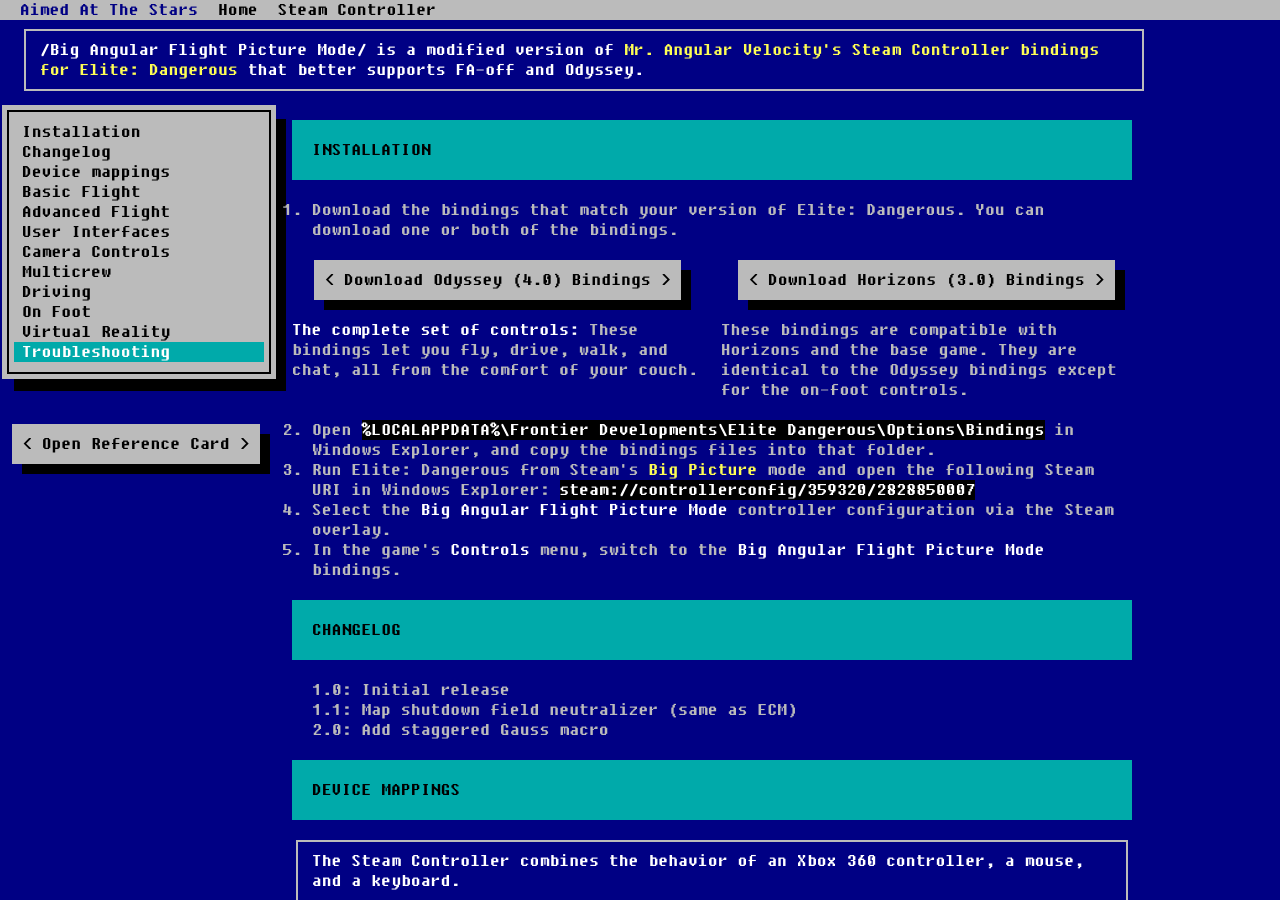
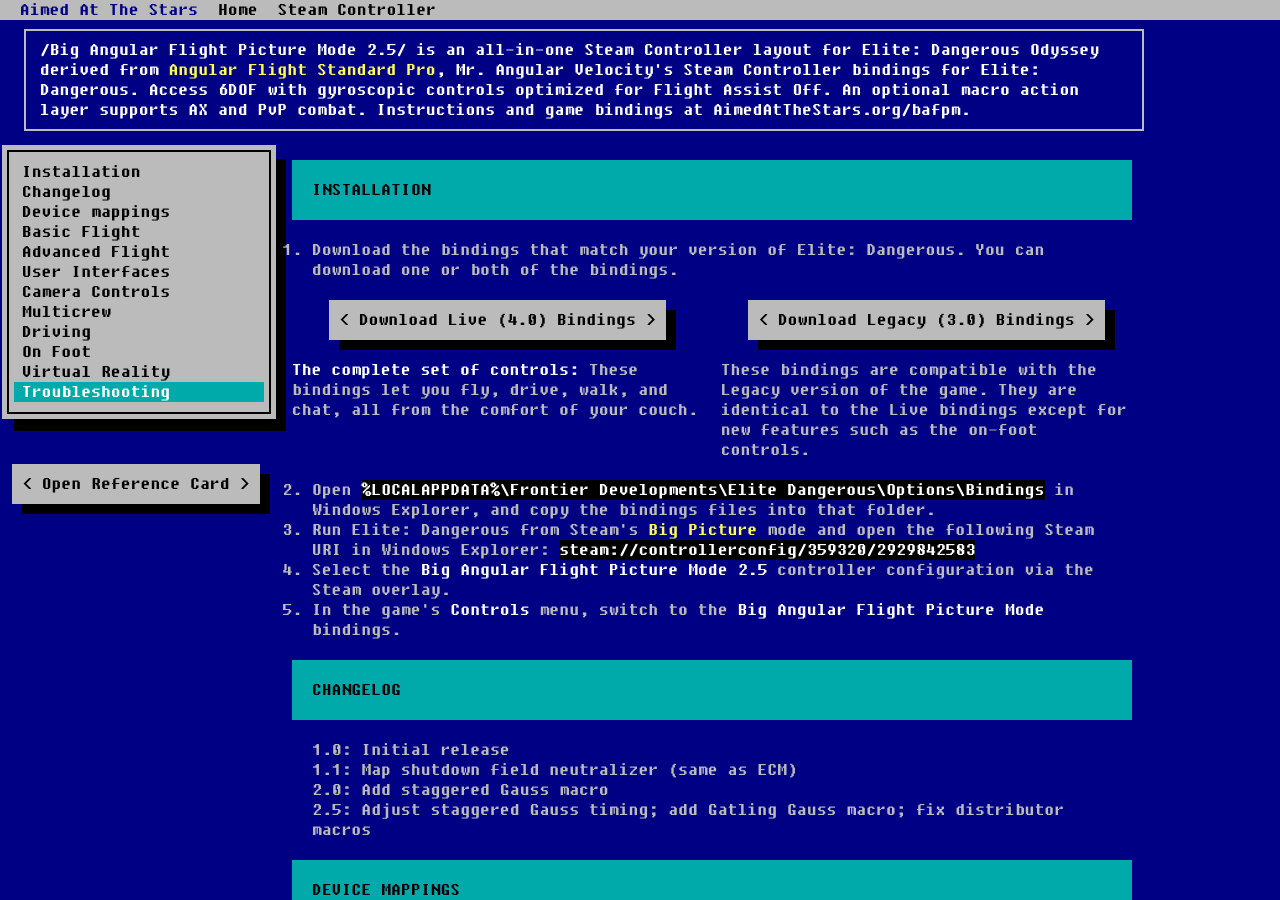
Before and after one commit to irtnog/aimedatthestars.org, a Jekyll site: the page built from bafpm/index.html, in a window 1280 px wide and 900 px high. Built offline with Jekyll 4.4.1, drawn with Linux system fonts in a browser that asks for light colours; some of the changed text lies outside the part shown.

Commit message:
feat(bafpm): publish version 2.5

```diff
--- a/bafpm/index.html
+++ b/bafpm/index.html
@@ -4,9 +4,8 @@
 
 <header class="jumbotron masthead" id="overview">
   <div class="container">
-    <h1>Big Angular Flight Picture Mode</h1>
-
-    <p class="lead"><em>Big Angular Flight Picture Mode</em> is a modified version of <a href="https://www.reddit.com/r/EliteDangerous/comments/e618ml/steam_controller_elite_detailed_configuration_a/">Mr. Angular Velocity's Steam Controller bindings for Elite: Dangerous</a> that better supports FA-off and Odyssey.</p>
+    <h1>Big Angular Flight Picture Mode 2.5</h1>
+    <p class="lead"><em>Big Angular Flight Picture Mode 2.5</em> is an all-in-one Steam Controller layout for Elite: Dangerous Odyssey derived from <a href="https://www.reddit.com/r/EliteDangerous/comments/e618ml/steam_controller_elite_detailed_configuration_a/">Angular Flight Standard Pro</a>, Mr. Angular Velocity's Steam Controller bindings for Elite: Dangerous.  Access 6DOF with gyroscopic controls optimized for Flight Assist Off.  An optional macro action layer supports AX and PvP combat.  Instructions and game bindings at AimedAtTheStars.org/bafpm.</p>
   </div>
 </header>
 
@@ -44,18 +43,18 @@
         </ol>
         <div class="row-fluid">
           <div class="span6">
-            <h2><a class="btn btn-large btn-primary" href="Big Angular Flight Picture Mode.4.0.binds">Download Odyssey (4.0) Bindings</a></h2>
+            <h2><a class="btn btn-large btn-primary" href="BAFPMv2.5.4.0.binds">Download Live (4.0) Bindings</a></h2>
             <p><strong>The complete set of controls:</strong> These bindings let you fly, drive, walk, and chat, all from the comfort of your couch.</p>
           </div>
           <div class="span6">
-            <h2><a class="btn btn-large btn-primary" href="Big Angular Flight Picture Mode.3.0.binds">Download Horizons (3.0) Bindings</a></h2>
-            <p>These bindings are compatible with Horizons and the base game.  They are identical to the Odyssey bindings except for the on-foot controls.</p>
+            <h2><a class="btn btn-large btn-primary" href="BAFPMv2.5.3.0.binds">Download Legacy (3.0) Bindings</a></h2>
+            <p>These bindings are compatible with the Legacy version of the game.  They are identical to the Live bindings except for new features such as the on-foot controls.</p>
           </div>
         </div>
         <ol start="2" class="ordinal">
           <li>Open <code>%LOCALAPPDATA%\Frontier Developments\Elite Dangerous\Options\Bindings</code> in Windows Explorer, and copy the bindings files into that folder.</li>
-          <li>Run Elite: Dangerous from Steam's <a href="https://help.steampowered.com/en/faqs/view/3725-76D3-3F31-FB63#how">Big Picture</a> mode and open the following Steam URI in Windows Explorer: <code>steam://controllerconfig/359320/2828850007</code></li>
-          <li>Select the <strong>Big Angular Flight Picture Mode</strong> controller configuration via the Steam overlay.</li>
+          <li>Run Elite: Dangerous from Steam's <a href="https://help.steampowered.com/en/faqs/view/3725-76D3-3F31-FB63#how">Big Picture</a> mode and open the following Steam URI in Windows Explorer: <code>steam://controllerconfig/359320/2929842583</code></li>
+          <li>Select the <strong>Big Angular Flight Picture Mode 2.5</strong> controller configuration via the Steam overlay.</li>
           <li>In the game's <strong>Controls</strong> menu, switch to the <strong>Big Angular Flight Picture Mode</strong> bindings.</li>
         </ol>
       </section>
@@ -68,6 +67,7 @@
           <li>1.0: Initial release</li>
           <li>1.1: Map shutdown field neutralizer (same as ECM)</li>
           <li>2.0: Add staggered Gauss macro</li>
+          <li>2.5: Adjust staggered Gauss timing; add Gatling Gauss macro; fix distributor macros</li>
         </ul>
       </section>
 
@@ -204,7 +204,7 @@
         <p>The on-screen keyboard only works when running Elite: Dangerous via Steam's Big Picture mode.  To start Big Picture mode, open the following Steam URI in Windows Explorer: <code>steam://open/bigpicture</code></p>
         <p>If the on-screen keyboard obscures a user interface element, press the <u>X</u> button to change the keyboard's location.</p>
         <p>The name of active action layer (<strong>Default</strong> or <strong>Macros</strong>) does not always appear when switching layers.  This is due to a bug in the Big Picture overlay.</p>
-        <p>On Linux, <code>Big Angular Flight Picture Mode</code> may not appear in the list of available in-game bindings.  Try editing the bindings files and replacing all occurrences of <code>28DE11FF</code> with <code>GamePand</code>, then restart the game.  If that does not work, try to determine the controller device identifier by choosing the default controller configuration, customizing a binding (e.g., use <u>A</u> to deploy heat sinks), and searching for that binding and the corresponding controller device identifier in <code>Custom.4.0.binds</code> (Odyssey) or <code>Custom.3.0.binds</code> (Horizons). H/T CMDR Nokiomanz</p>
+        <p>On Linux, <code>Big Angular Flight Picture Mode 2.5</code> may not appear in the list of available in-game bindings.  Try editing the bindings files and replacing all occurrences of <code>28DE11FF</code> with <code>GamePad</code>, then restart the game.  If that does not work, try to determine the controller device identifier by choosing the default controller configuration, customizing a binding (e.g., use <u>A</u> to deploy heat sinks), and searching for that binding and the corresponding controller device identifier in <code>Custom.4.0.binds</code> (Odyssey) or <code>Custom.3.0.binds</code> (Horizons). H/T CMDR Nokiomanz</p>
         <p>These bindings have been exclusively developed and playtested with Elite: Dangerous in <a href="https://customersupport.frontier.co.uk/hc/en-us/articles/4405965398418-Screen-and-Display-settings-options-">borderless window mode</a> or in Steam VR.  In other display modes, some button combos may inadvertenly send <a href="https://en.wikipedia.org/wiki/Alt-Tab">Alt-Tab</a> (switches between programs) or <a href="https://support.microsoft.com/en-us/topic/alt-enter-switches-between-window-and-full-screen-d1b23daa-644d-3fbf-2f5e-c2c779584db5">Alt-Enter</a> (switches between windowed and full-screen modes), causing the game to lose input focus.  Use the appropriate keyboard combo to return to the game.</p>
       </section>
     </div>
```
Also changed, not shown: 5 other files.
